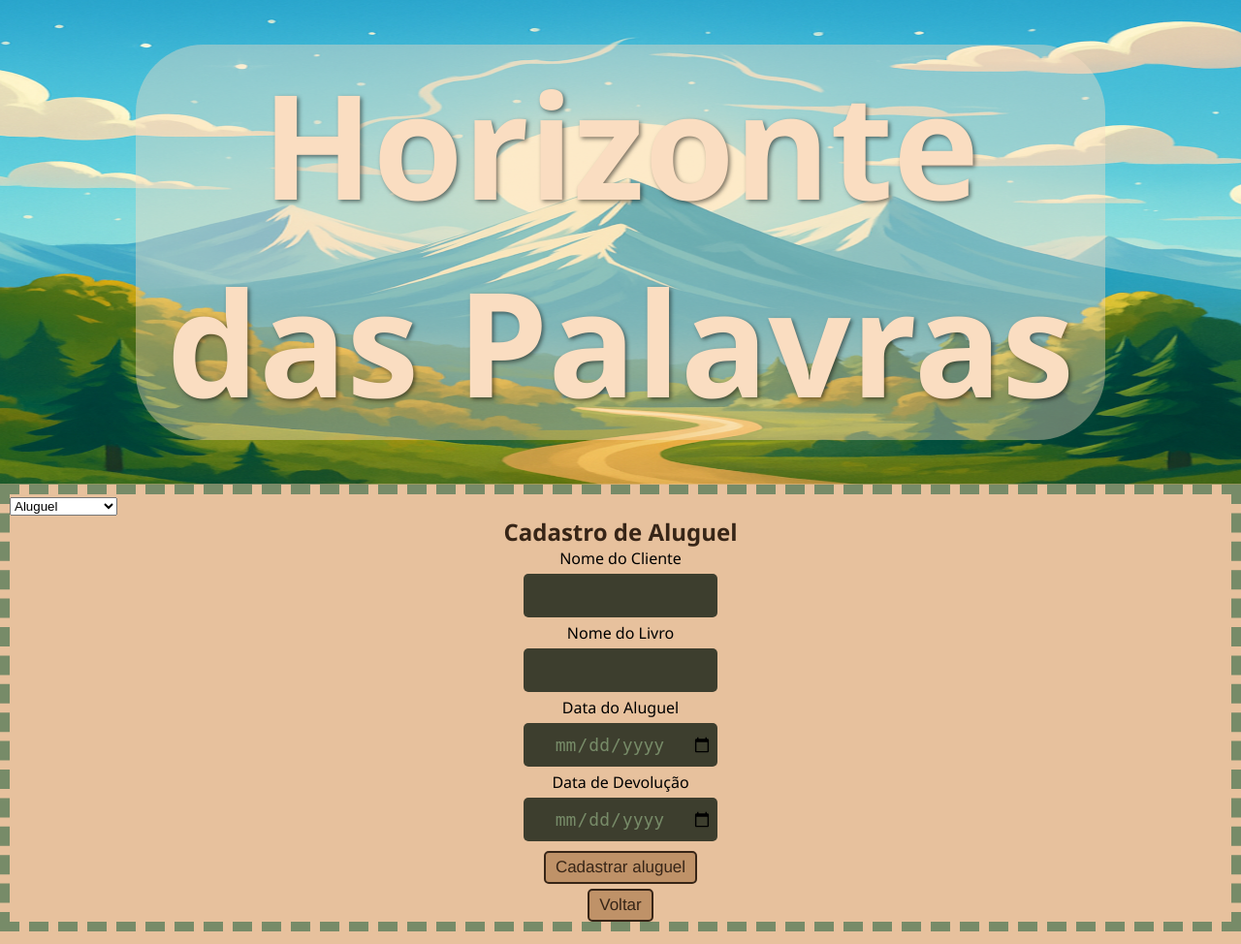
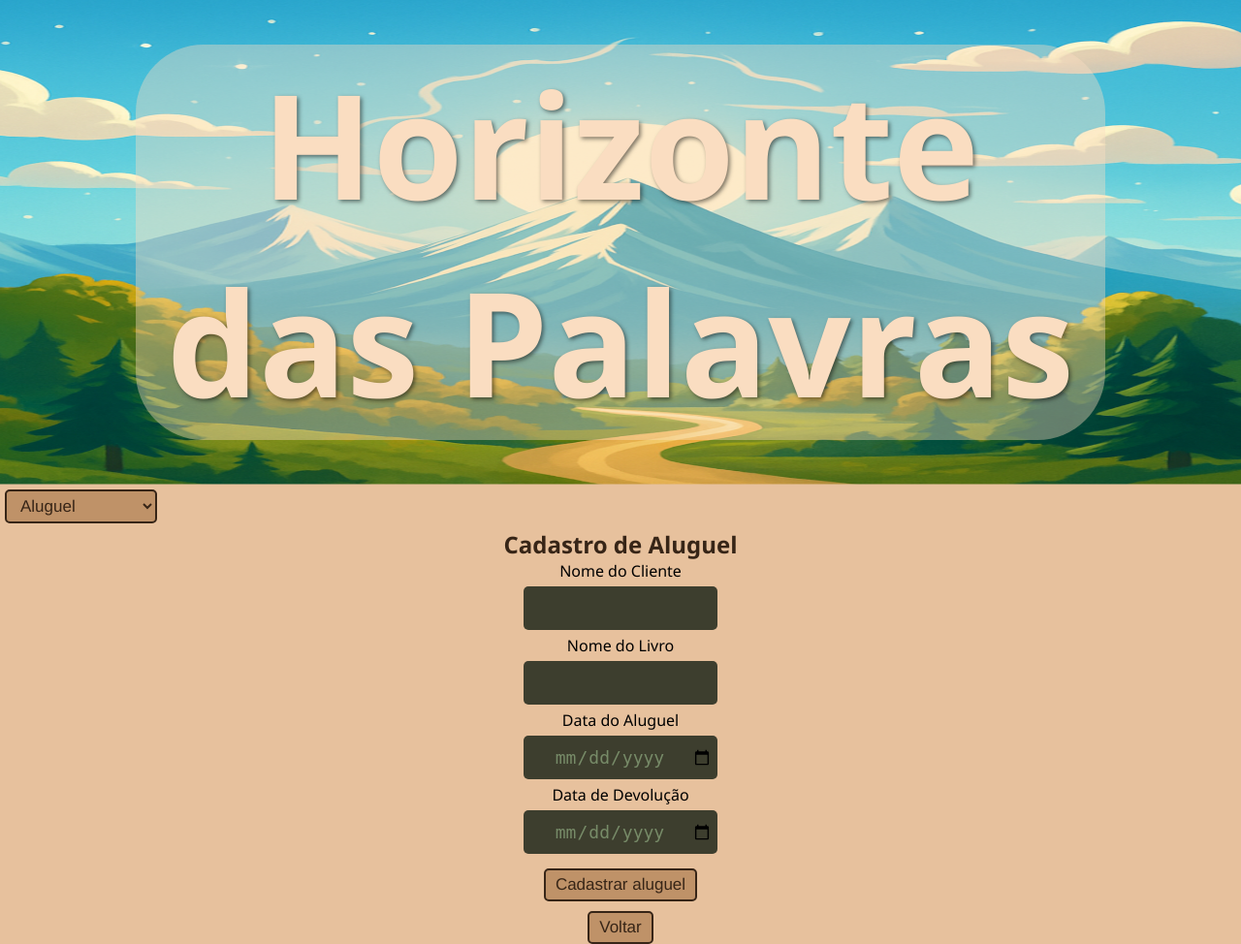
Before and after one commit to BrendonJoaoDEV/horizonte_das_palavras, a PHP site: page /adicionar.php in a window 1280 px wide. Shown: the whole page at 97% size. Run offline with PHP 8.4, Linux system fonts and the light colour scheme.

Commit message:
FEAT: Correção na formatação do select

```diff
--- a/adicionar.php
+++ b/adicionar.php
@@ -17,7 +17,7 @@
     </header>
 
     <main>
-        <select id="opcao-formulario">
+        <select id="opcao-formulario" class="opcao-formulario">
             <option value="1" default>Aluguel</option>
             <option value="2">Livro</option>
             <option value="3">Cliente</option>
--- a/public/css/estilo.css
+++ b/public/css/estilo.css
@@ -44,16 +44,6 @@ body {
     height: 100%;
 }
 
-/* ===================== */
-/* área principal da página */
-/* ===================== */
-
-main {
-    border: 10px dashed var(--verde_claro);
-    min-height: calc(100% - 500px);
-    /* ocupa toda a tela menos o header */
-    box-sizing: border-box;
-}
 
 /* ===================== */
 /* títulos principais */
@@ -140,7 +130,7 @@ button {
     font-family: 'Franklin Gothic Medium', 'Arial Narrow', Arial, sans-serif;
     font-size: 17px;
     padding: 5px 10px;
-    margin: 5px;
+    margin: 10px;
     border-radius: 5px;
     border: var(--borda-padrao);
     color: var(--marrom);
@@ -157,8 +147,7 @@ button:hover {
 
 /* foco visível para acessibilidade */
 
-button:focus-visible,
-a:focus-visible {
+button:focus-visible{
     outline: 2px dashed var(--verde_claro);
     outline-offset: 4px;
 }
@@ -352,6 +341,29 @@ button {
 
 
 /* ===================== */
+/* classe para formatar select */
+/* ===================== */
+
+.opcao-formulario {
+    font-family: 'Franklin Gothic Medium', 'Arial Narrow', Arial, sans-serif;
+    font-size: 17px;
+    padding: 5px 10px;
+    margin: 5px;
+    border-radius: 5px;
+    border: var(--borda-padrao);
+    color: var(--marrom);
+    background-color: var(--marrom_claro);
+}
+
+.opcao-formulario:focus-visible{
+    border-radius: 5px;
+    border: var(--borda-hover);
+    color: var(--bege);
+    background-color: var(--marrom);
+}
+
+
+/* ===================== */
 /* classe para esconder elementos */
 /* ===================== */
 
```
